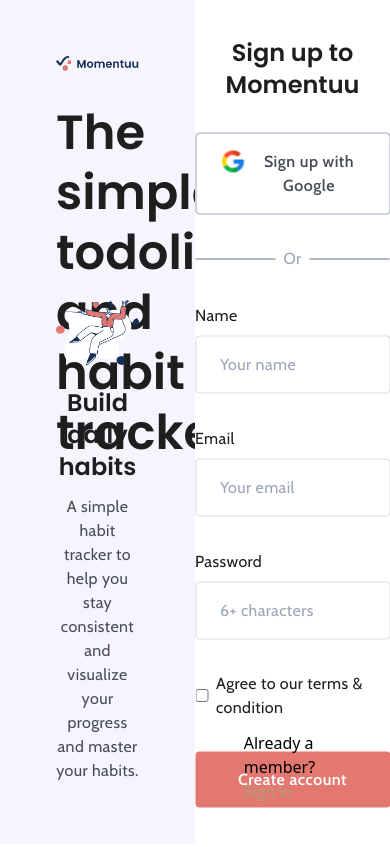
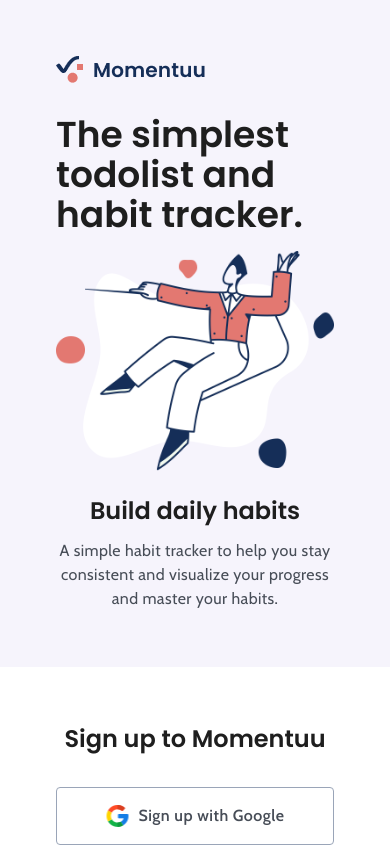
Before and after one commit to Hiiiken/momentuu-app, a Vue app: page /register in a window 390 px wide. Shown: the top 847 px of the page. Built offline with nearby package versions, Linux system fonts and the light colour scheme.

Commit message:
Updating responsiveness of the auth pages

```diff
--- a/src/components/LoginForm.vue
+++ b/src/components/LoginForm.vue
@@ -1,5 +1,5 @@
 <template>
-  <div class="text-center w-full absolute top-1/2 left-1/2 translate-x-[-50%] translate-y-[-50%] xl:max-w-[500px] sm:max-w-[350px]">
+  <div class="text-center md:absolute md:top-1/2 md:left-1/2 md:translate-x-[-50%] md:translate-y-[-50%] md:w-[420px] md:max-w-full">
     <h3 class="text-heading text-2xl text-h pb-8">
       Sign in to Momentuu
     </h3>
@@ -27,7 +27,7 @@
     </form>
     <!-- <p>my name is {{ data.email }}</p> -->
   </div>
-  <p class="absolute bottom-10 left-1/2 translate-x-[-50%]">
+  <p class="md:absolute md:bottom-10 md:left-1/2 md:translate-x-[-50%] text-center mt-8">
     Not a member?
     <router-link to="/register" class="text-body text-acc-3 mb-8">Sign up now</router-link>
   </p>
--- a/src/components/OnboardingHeader.vue
+++ b/src/components/OnboardingHeader.vue
@@ -3,7 +3,7 @@
     <a href="/">
       <img src="@/assets/images/logo.png" alt="logo" class="mb-8">
     </a>
-    <h1 class="text-5xl text-h w-[600px] max-w-full text-heading leading-tight">The simplest todolist and habit tracker.</h1>
+    <h1 class="text-4xl lg:text-5xl text-h mb-4 w-[600px] max-w-full text-heading lg:leading-tight">The simplest todolist and habit tracker.</h1>
   </div>
 </template>
 
--- a/src/components/PasswordResetForm.vue
+++ b/src/components/PasswordResetForm.vue
@@ -1,5 +1,5 @@
 <template>
-  <div class="text-center w-full absolute top-1/2 left-1/2 translate-x-[-50%] translate-y-[-50%] xl:max-w-[500px] sm:max-w-[350px]">
+  <div class="text-center md:absolute md:top-1/2 md:left-1/2 md:translate-x-[-50%] md:translate-y-[-50%] md:w-[420px] md:max-w-full">
     <h3 class="text-heading text-2xl text-h pb-4 text-left">
       Forgot password?
     </h3>
--- a/src/components/RegisterForm.vue
+++ b/src/components/RegisterForm.vue
@@ -1,5 +1,5 @@
 <template>
-  <div class="text-center w-full absolute top-1/2 left-1/2 translate-x-[-50%] translate-y-[-50%] xl:max-w-[500px] sm:max-w-[350px]">
+  <div class="text-center md:absolute md:top-1/2 md:left-1/2 md:translate-x-[-50%] md:translate-y-[-50%] md:w-[420px] md:max-w-full">
     <h3 class="text-heading text-2xl text-h pb-8">
       Sign up to Momentuu
     </h3>
@@ -34,7 +34,7 @@
     </form>
     <!-- <p>my name is {{ data.email }}</p> -->
   </div>
-  <p class="absolute bottom-10 left-1/2 translate-x-[-50%]">
+  <p class="md:absolute md:bottom-10 md:left-1/2 md:translate-x-[-50%] text-center mt-8">
     Already a member?
     <router-link to="/" class="text-body text-acc-3 mb-8">Sign in</router-link>
   </p>
--- a/src/views/LoginUser.vue
+++ b/src/views/LoginUser.vue
@@ -1,10 +1,10 @@
 <template>
-<div class="flex">
-  <div class="bg-acc-1 p-14 h-screen w-1/2">
-    <onboarding-header class="h-1/3" />
-    <onboarding-slider class="h-2/3" />
+<div class="md:flex h-screen">
+  <div class="bg-acc-1 p-14 md:w-1/2">
+    <onboarding-header class="lg:mb-32 md:mb-24 sm:mb-16" />
+    <onboarding-slider/>
   </div>
-  <div class="bg-white p-14 h-screen w-1/2 relative">
+  <div class="bg-white p-14 md:w-1/2 relative">
     <login-form />
   </div>
 
--- a/src/views/PasswordReset.vue
+++ b/src/views/PasswordReset.vue
@@ -1,10 +1,10 @@
 <template>
-<div class="flex">
-  <div class="bg-acc-1 p-14 h-screen w-1/2">
-    <onboarding-header class="h-1/3" />
-    <onboarding-slider class="h-2/3" />
+<div class="md:flex h-screen">
+  <div class="bg-acc-1 p-14 md:w-1/2">
+    <onboarding-header class="lg:mb-32 md:mb-24 sm:mb-16" />
+    <onboarding-slider />
   </div>
-  <div class="bg-white p-14 h-screen w-1/2 relative">
+  <div class="bg-white p-14 md:w-1/2 relative">
     <password-reset-form />
   </div>
 
--- a/src/views/RegisterUser.vue
+++ b/src/views/RegisterUser.vue
@@ -1,10 +1,10 @@
 <template>
-<div class="flex">
-  <div class="bg-acc-1 p-14 h-screen w-1/2">
-    <onboarding-header class="h-1/3" />
-    <onboarding-slider class="h-2/3" />
+<div class="md:flex h-screen">
+  <div class="bg-acc-1 p-14 md:w-1/2">
+    <onboarding-header class="lg:mb-32 md:mb-24 sm:mb-16" />
+    <onboarding-slider />
   </div>
-  <div class="bg-white p-14 h-screen w-1/2 relative">
+  <div class="bg-white p-14 md:w-1/2 relative">
     <register-form />
   </div>
 
```
